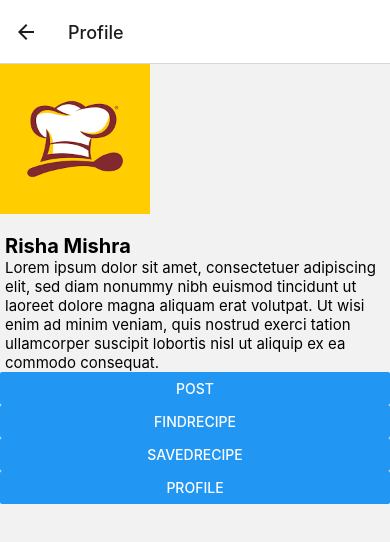
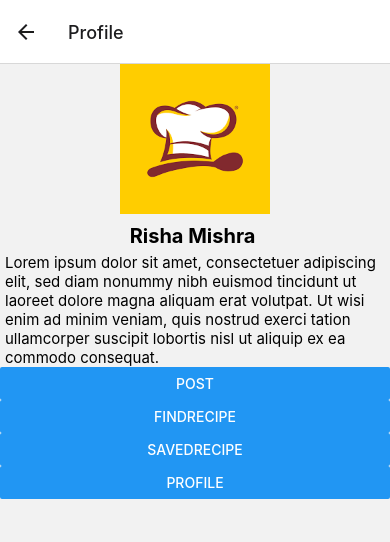
Before and after one commit to risha2378/yum-share, a React Native app: screen /Profile in a window 390 px wide. Shown: the top 542 px of the page. Built offline with nearby package versions, Linux system fonts and the light colour scheme.

Commit message:
started nav, alignment for profile pic, name, description

```diff
--- a/components/Profile.jsx
+++ b/components/Profile.jsx
@@ -20,20 +20,24 @@ const Profile = () => {
 
 const styles = StyleSheet.create({
     image: {
+        alignSelf: 'center',
         width: 150,
         height: 150,
-        marginBottom: 20,
+        marginBottom: 10,
     },
     text: {
         fontSize: 20,
         fontWeight: 'bold',
-        marginLeft: 5,
+        marginRight: 5,
+        alignSelf: 'center',
+        marginBottom: 5,
     },
     desc: {
         fontSize: 15,
         fontWeight: 'normal',
         marginLeft: 5,
-        numberOfLines: 5
+        numberOfLines: 5,
+        alignSelf: 'center'
 
     }
 })
```
